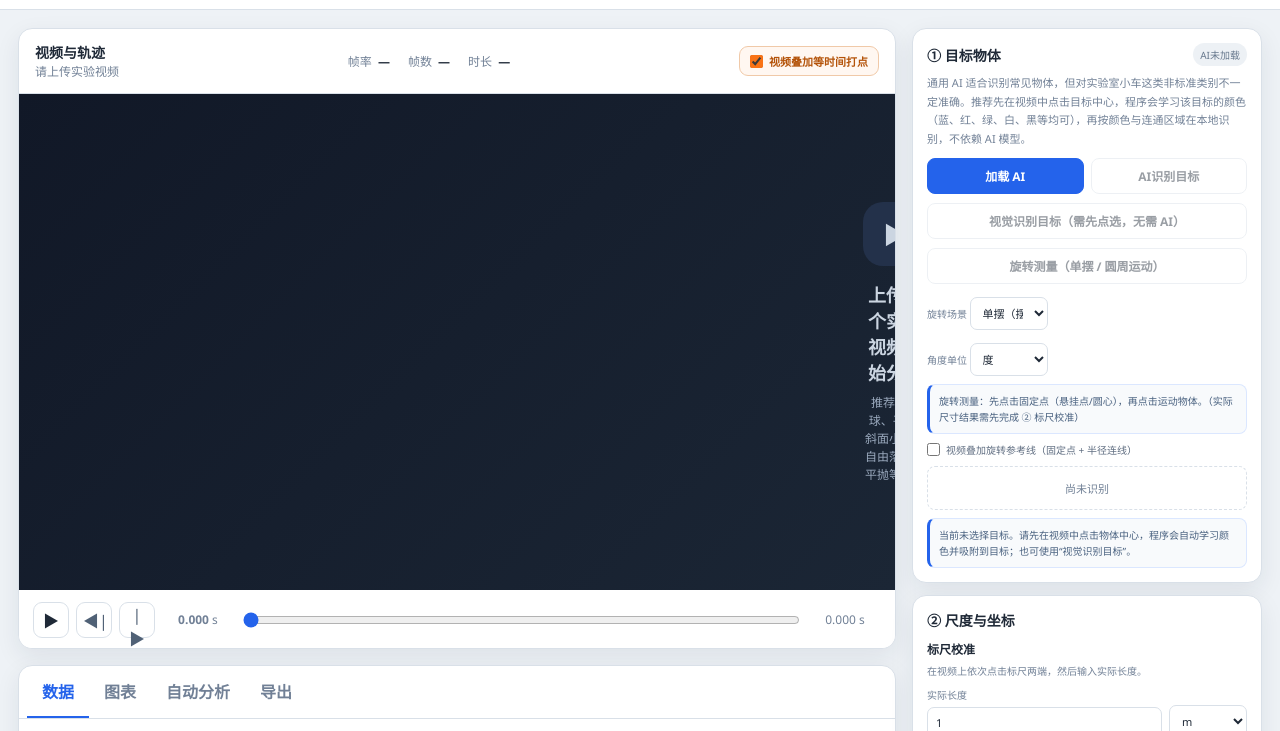
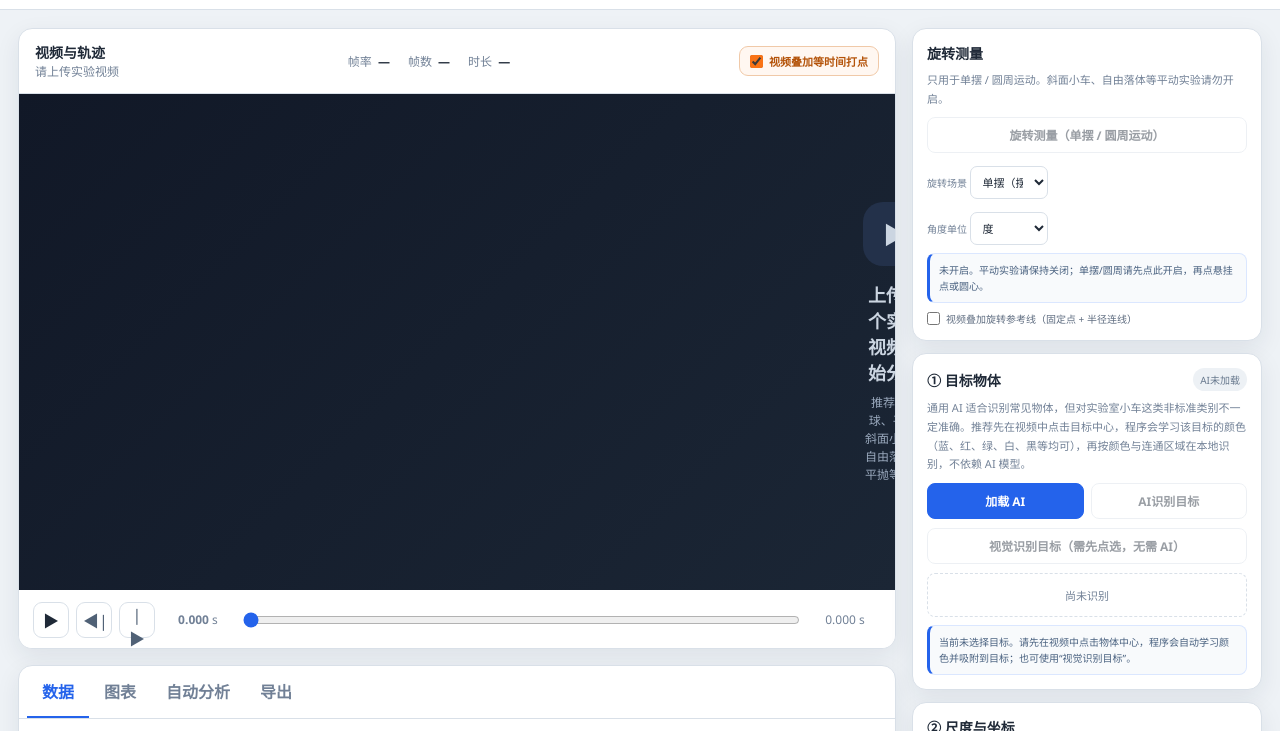
Before and after one commit to zmdyy/tracker2html, a plain HTML site: page index.html in a window 1280 px wide. Shown: the part 60-791 px from the top of the page. Drawn offline with Linux system fonts and the light colour scheme.

Commit message:
Add files via upload

```diff
--- a/index.html
+++ b/index.html
@@ -280,6 +280,18 @@
 
     <aside class="sidebar">
       <section class="panel control-panel">
+        <div class="panel-title">旋转测量</div>
+        <p class="help">只用于单摆 / 圆周运动。斜面小车、自由落体等平动实验请勿开启。</p>
+        <div class="btn-row">
+          <button id="rotationDetectBtn" class="btn full" disabled>旋转测量（单摆 / 圆周运动）</button>
+        </div>
+        <div class="input-row"><label>旋转场景 <select id="rotationScene"><option value="pendulum">单摆（摆角）</option><option value="circle">圆周运动（极角）</option></select></label></div>
+        <div class="input-row"><label>角度单位 <select id="angleUnit"><option value="deg">度</option><option value="rad">弧度</option></select></label></div>
+        <div id="rotationStatus" class="action-status">未开启。平动实验请保持关闭；单摆/圆周请先点此开启，再点悬挂点或圆心。</div>
+        <label class="check"><input id="rotationMarkerToggle" type="checkbox" /> 视频叠加旋转参考线（固定点 + 半径连线）</label>
+      </section>
+
+      <section class="panel control-panel">
         <div class="panel-title-row"><div class="panel-title">① 目标物体</div><span id="modelState" class="status-pill neutral">AI未加载</span></div>
         <p class="help">通用 AI 适合识别常见物体，但对实验室小车这类非标准类别不一定准确。推荐先在视频中点击目标中心，程序会学习该目标的颜色（蓝、红、绿、白、黑等均可），再按颜色与连通区域在本地识别，不依赖 AI 模型。</p>
         <div class="btn-row">
@@ -289,13 +301,6 @@
         <div class="btn-row">
           <button id="visionDetectBtn" class="btn full" disabled>视觉识别目标（需先点选，无需 AI）</button>
         </div>
-        <div class="btn-row">
-          <button id="rotationDetectBtn" class="btn full" disabled>旋转测量（单摆 / 圆周运动）</button>
-        </div>
-        <div class="input-row"><label>旋转场景 <select id="rotationScene"><option value="pendulum">单摆（摆角）</option><option value="circle">圆周运动（极角）</option></select></label></div>
-        <div class="input-row"><label>角度单位 <select id="angleUnit"><option value="deg">度</option><option value="rad">弧度</option></select></label></div>
-        <div id="rotationStatus" class="action-status">旋转测量：先点击固定点（悬挂点/圆心），再点击运动物体。（实际尺寸结果需先完成 ② 标尺校准）</div>
-        <label class="check"><input id="rotationMarkerToggle" type="checkbox" /> 视频叠加旋转参考线（固定点 + 半径连线）</label>
         <div id="detections" class="detection-list empty-detection">尚未识别</div>
         <div id="selectionStatus" class="action-status">当前未选择目标。请先在视频中点击物体中心，程序会自动学习颜色并吸附到目标；也可使用“视觉识别目标”。</div>
       </section>
@@ -338,7 +343,7 @@
           <label>重力 g <input id="gravity" type="number" min="0" step="0.01" value="9.80" /></label>
           <label>势能零点 h₀ <input id="zeroHeight" type="number" step="0.001" value="0" /></label>
         </div>
-        <p class="help">能量默认计算平动动能、重力势能和机械能。旋转测量请在①面板开启“旋转测量”模式。</p>
+        <p class="help">能量默认按平动计算。单摆 / 圆周请先在上方开启旋转测量；平动实验请勿开启。</p>
       </section>
     </aside>
   </main>
```
